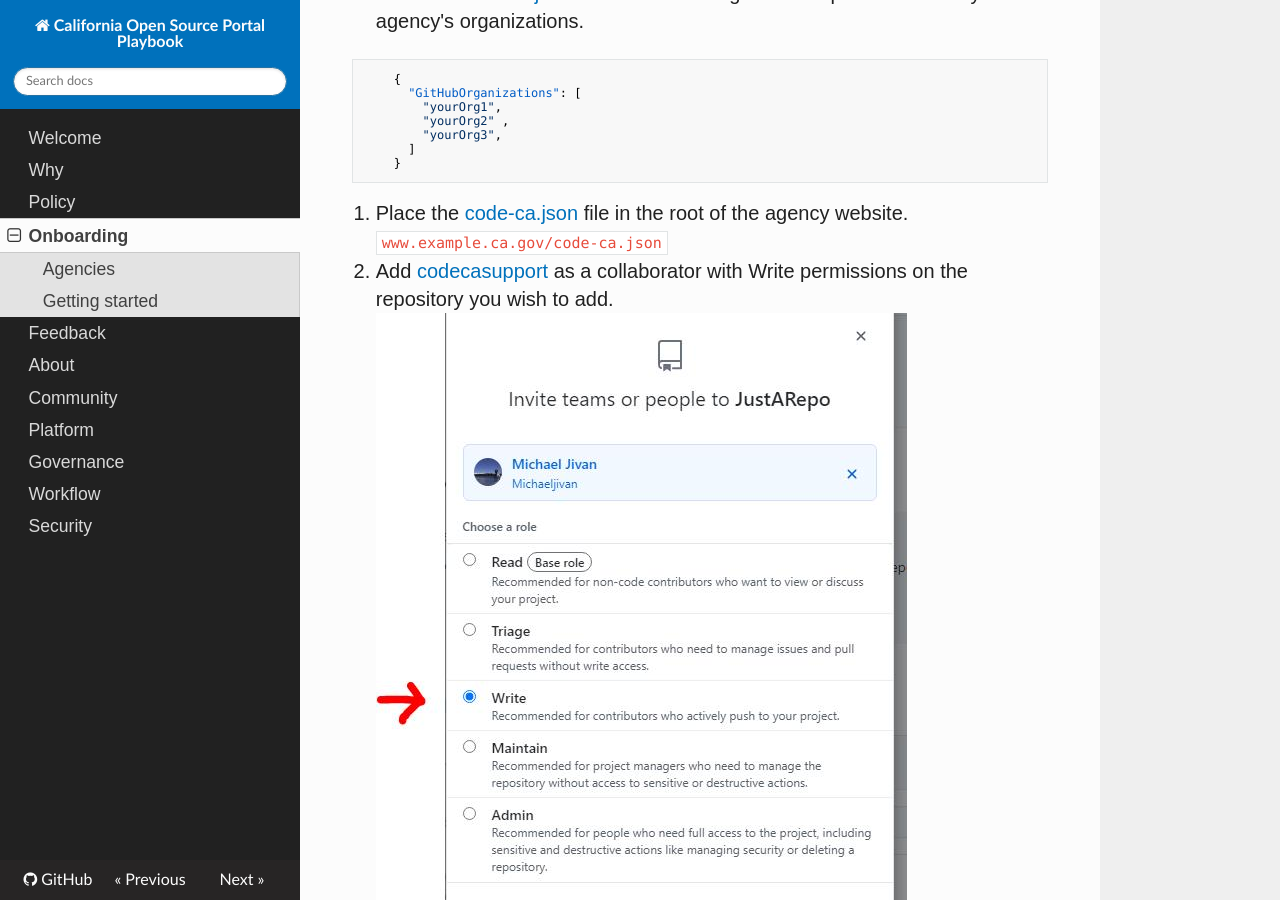
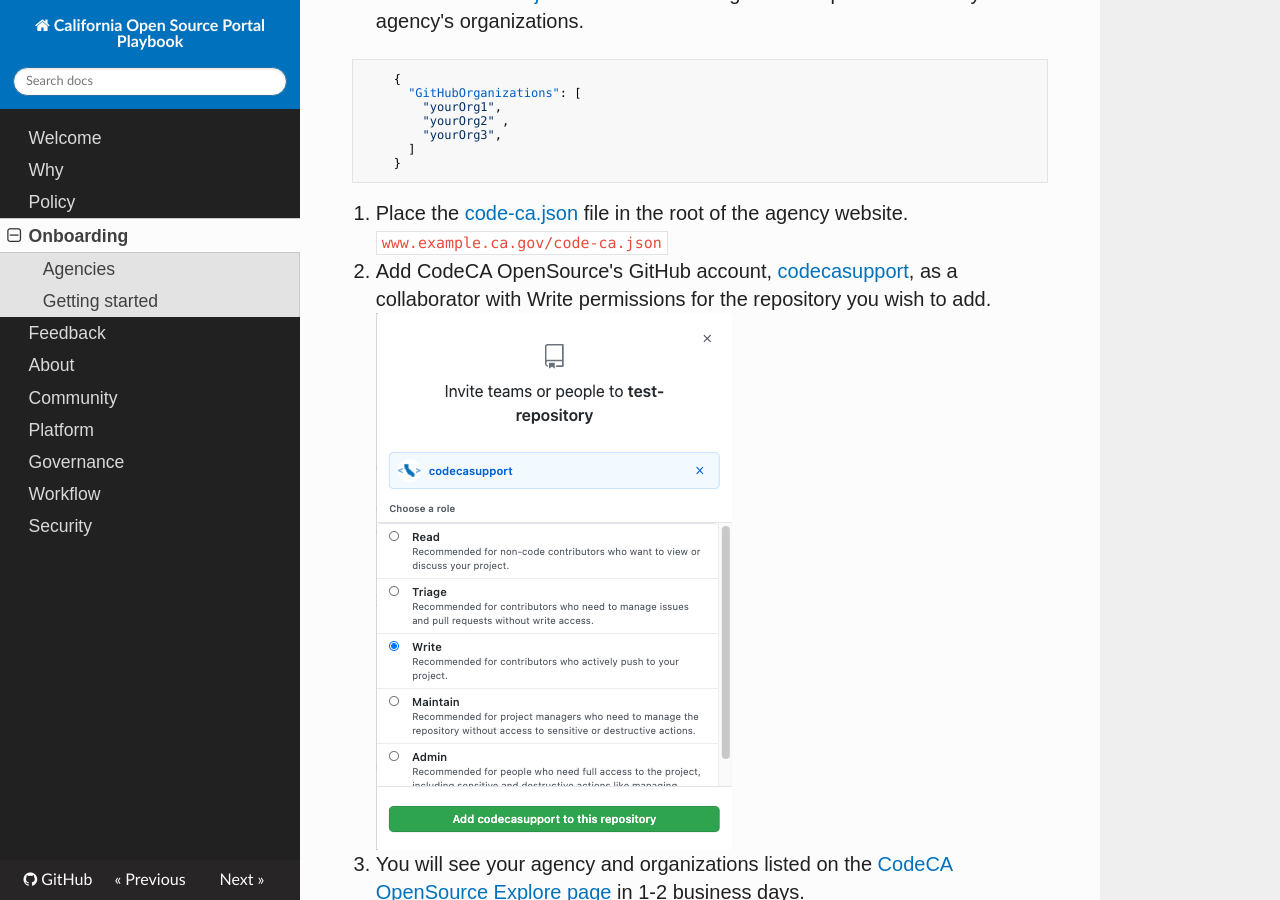
Before and after one commit to codecasupport/playbook, an MkDocs documentation site: the page built from docs/onboarding.md, in a window 1280 px wide and 900 px high, scrolled down 589 px. Built offline with MkDocs 1.6.1, drawn with Linux system fonts in a browser that asks for light colours; nearby versions of some CDN libraries; old or Windows-style settings are respelled for this version of MkDocs.

Commit message:
add more language for clarity and new screenshot

````diff
--- a/docs/onboarding.md
+++ b/docs/onboarding.md
@@ -24,7 +24,7 @@ www.github.com/yourOrg1
 4. Place the [code-ca.json](https://codecaopensource-playbook.readthedocs.io/en/latest/workflow/#codejson) file in the root of the agency website.
     ```www.example.ca.gov/code-ca.json```
 
-5. Add [codecasupport](https://github.com/codecasupport) as a collaborator with Write permissions on the repository you wish to add.
-![Give write access](img/writeAccess.png)
+5. Add CodeCA OpenSource's GitHub account, [codecasupport](https://github.com/codecasupport), as a collaborator with Write permissions for the repository you wish to add.
+![Give write access](img/collaborator.png)
 
 6. You will see your agency and organizations listed on the [CodeCA OpenSource Explore page](https://as-cdt-pub-codeca-ww-p-001-uat.azurewebsites.net/Explore) in 1-2 business days.
````
Also changed, not shown: docs/img/collaborator.png (added), docs/img/writeAccess.png (deleted).
